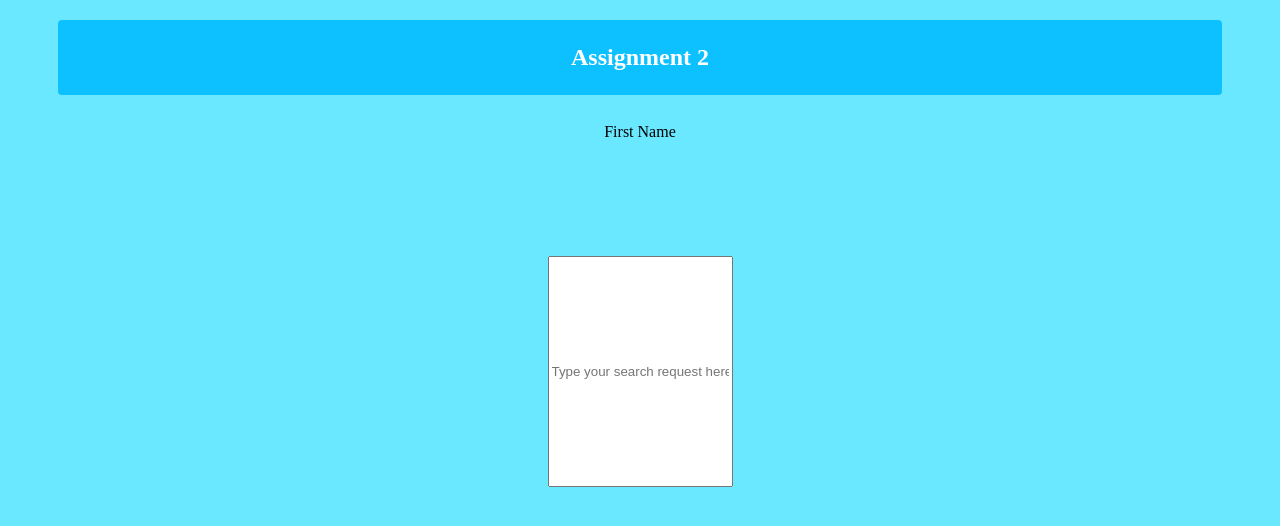
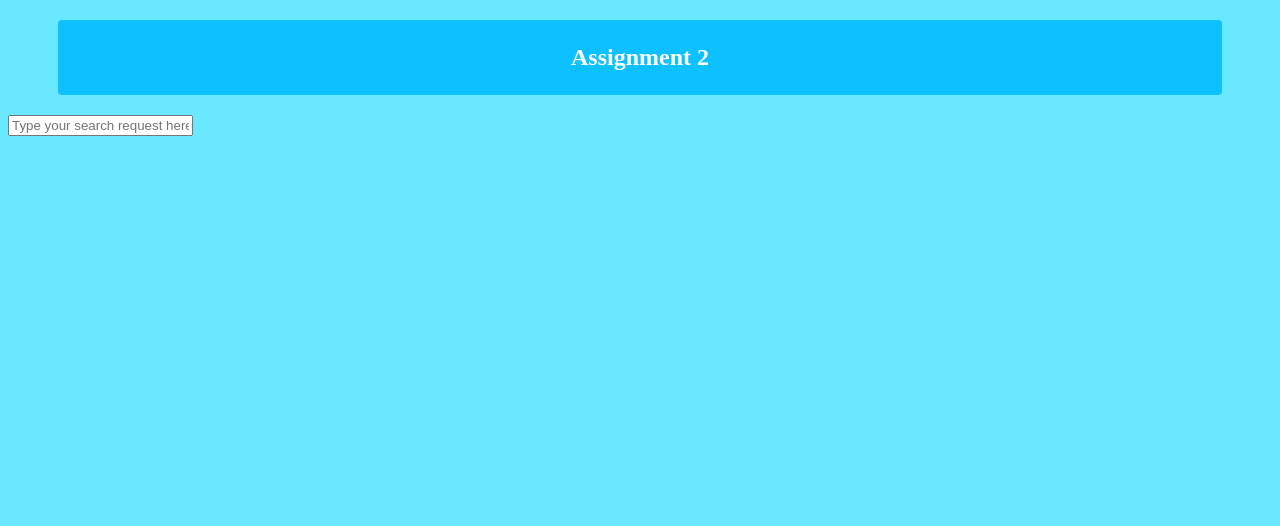
Before and after one commit to a17omogb/INST377-asst2, a website: page public/index.html in a window 1280 px wide. Drawn offline with nearby package versions, Linux system fonts and the light colour scheme; no server answers.

Commit message:
fixing textbox

```diff
--- a/public/index.html
+++ b/public/index.html
@@ -15,10 +15,9 @@
         <div id="container">
                 <h1>Assignment 2</h1>
             <form action="/api" method="post">
+                <input type="text" class="textentry" placeholder="Type your search request here">
                 <ul class="flex-outer">
                   <li>
-                    <label>First Name</label>
-                    <input type="text" class="textentry" placeholder="Type your search request here">
                   </li>
                 </ul>
             </form>
```
